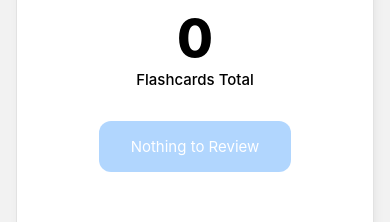
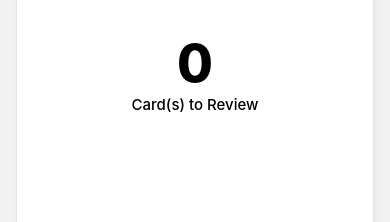
Before and after one commit to dipuzyrev/flashcards, a React Native app: screen /HomeScreen in a window 390 px wide. Shown: the part 205-427 px from the top of the page. Built offline with nearby package versions, Linux system fonts and the light colour scheme.

Commit message:
Show cards to review instead of total (home screen)

```diff
--- a/src/screens/HomeScreen.tsx
+++ b/src/screens/HomeScreen.tsx
@@ -12,11 +12,7 @@ import {
 } from "react-native";
 import { callApi } from "~/api/openai";
 import AppButton from "~/components/AppButton";
-import {
-  addDefinitions,
-  selectFlashcards,
-  selectFlashcardsToReview,
-} from "~/store/reducers/dictionarySlice";
+import { addDefinitions, selectFlashcardsToReview } from "~/store/reducers/dictionarySlice";
 import { IFlashcardContent } from "~/types/dictionary";
 import { HomeStackParamList } from "~/types/navigation";
 import { useAppDispatch, useAppSelector } from "~/types/store";
@@ -29,7 +25,6 @@ const HomeScreen = ({ navigation }: Props) => {
 
   // Flashcards to review widget
 
-  const totalFlashcards = Object.values(useAppSelector(selectFlashcards));
   const flashcardsToReview = Object.values(useAppSelector(selectFlashcardsToReview));
   const onReviewClick = () => {
     navigation.navigate("StudyCard");
@@ -107,15 +102,9 @@ const HomeScreen = ({ navigation }: Props) => {
       <TouchableWithoutFeedback onPress={Keyboard.dismiss}>
         <View style={styles.container}>
           <View style={[styles.widget, styles.cardsInfoContainer]}>
-            <Text style={styles.totalCards}>{totalFlashcards.length}</Text>
-            <Text style={styles.totalCardsSubtitle}>Flashcards Total</Text>
-            <AppButton disabled={!flashcardsToReview.length} onPress={onReviewClick}>
-              {flashcardsToReview.length
-                ? `Review ${flashcardsToReview.length} Card${
-                    flashcardsToReview.length > 1 ? "s" : ""
-                  }`
-                : "Nothing to Review"}
-            </AppButton>
+            <Text style={styles.cardToReview}>{flashcardsToReview.length}</Text>
+            <Text style={styles.cardsToReviewCaption}>Card(s) to Review</Text>
+            {!!flashcardsToReview.length && <AppButton onPress={onReviewClick}>Review</AppButton>}
           </View>
           <View style={[styles.widget, styles.formContainer]}>
             <View style={styles.inputsWrapper}>
@@ -218,12 +207,12 @@ const styles = StyleSheet.create({
   cardsInfoContainer: {
     flex: 1,
   },
-  totalCards: {
+  cardToReview: {
     fontSize: 52,
     fontWeight: "800",
     textAlign: "center",
   },
-  totalCardsSubtitle: {
+  cardsToReviewCaption: {
     fontSize: 15,
     fontWeight: "500",
     marginBottom: 32,
```
